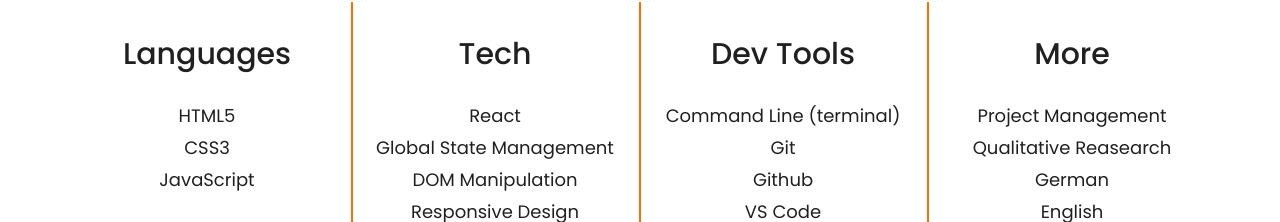
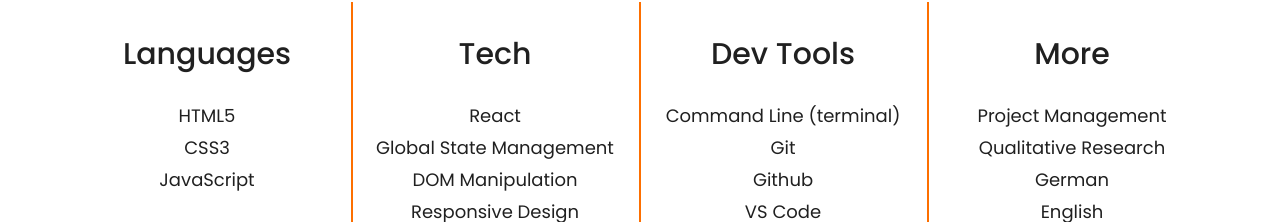
Before and after one commit to gittebe/gitte-portfolio, a React (Vite) app: page / in a window 1280 px wide. Shown: the part 913-1135 px from the top of the page. Built offline with nearby package versions, Linux system fonts and the light colour scheme.

Commit message:
- corrected words

```diff
--- a/src/sections/SkillsSection/SkillsSection.jsx
+++ b/src/sections/SkillsSection/SkillsSection.jsx
@@ -23,7 +23,7 @@
             body={["Command Line (terminal)", "Git", "Github", "VS Code", "Chrome dev tools", "Netlify", "Postman"]} />
           <SkillsCard
             header="More"
-            body={["Project Management", "Qualitative Reasearch", "German", "English", "Swedish"]} />
+            body={["Project Management", "Qualitative Research", "German", "English", "Swedish"]} />
         </div>
       </section>
     </Grid>
```
